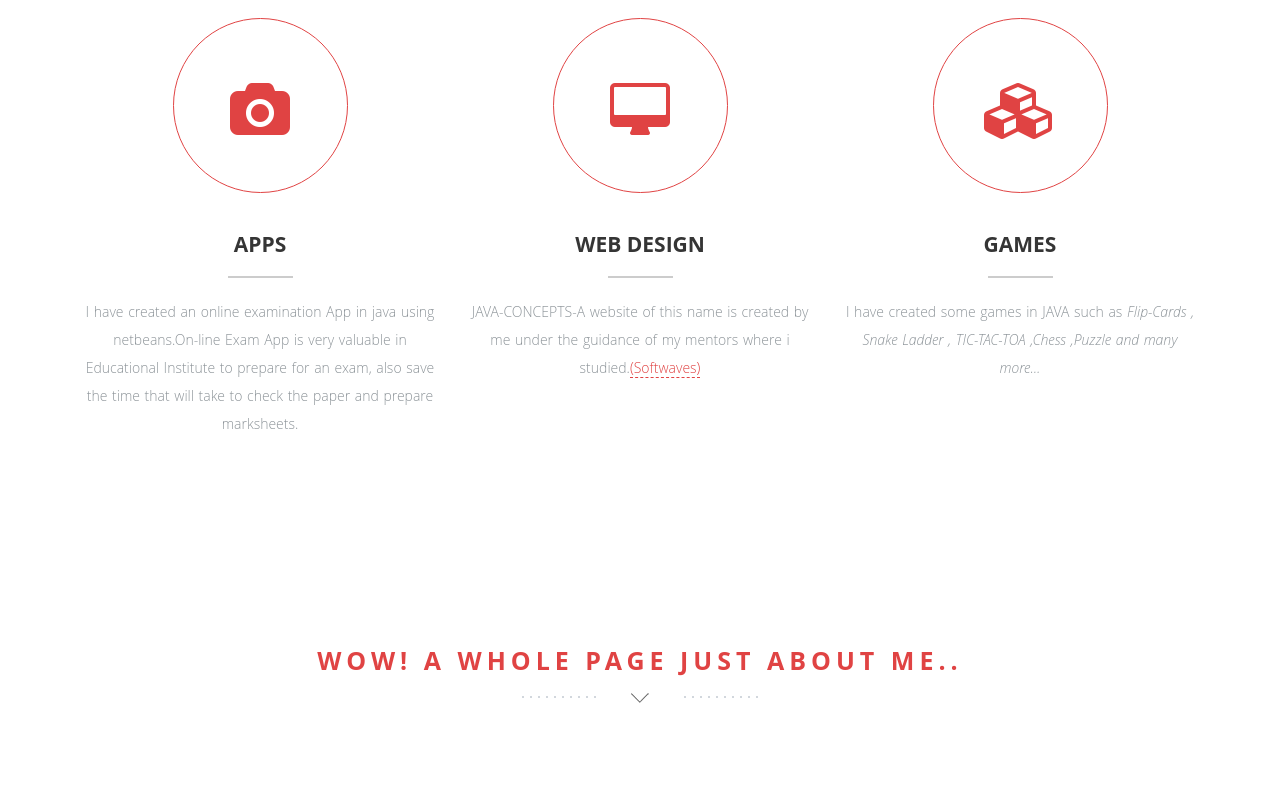
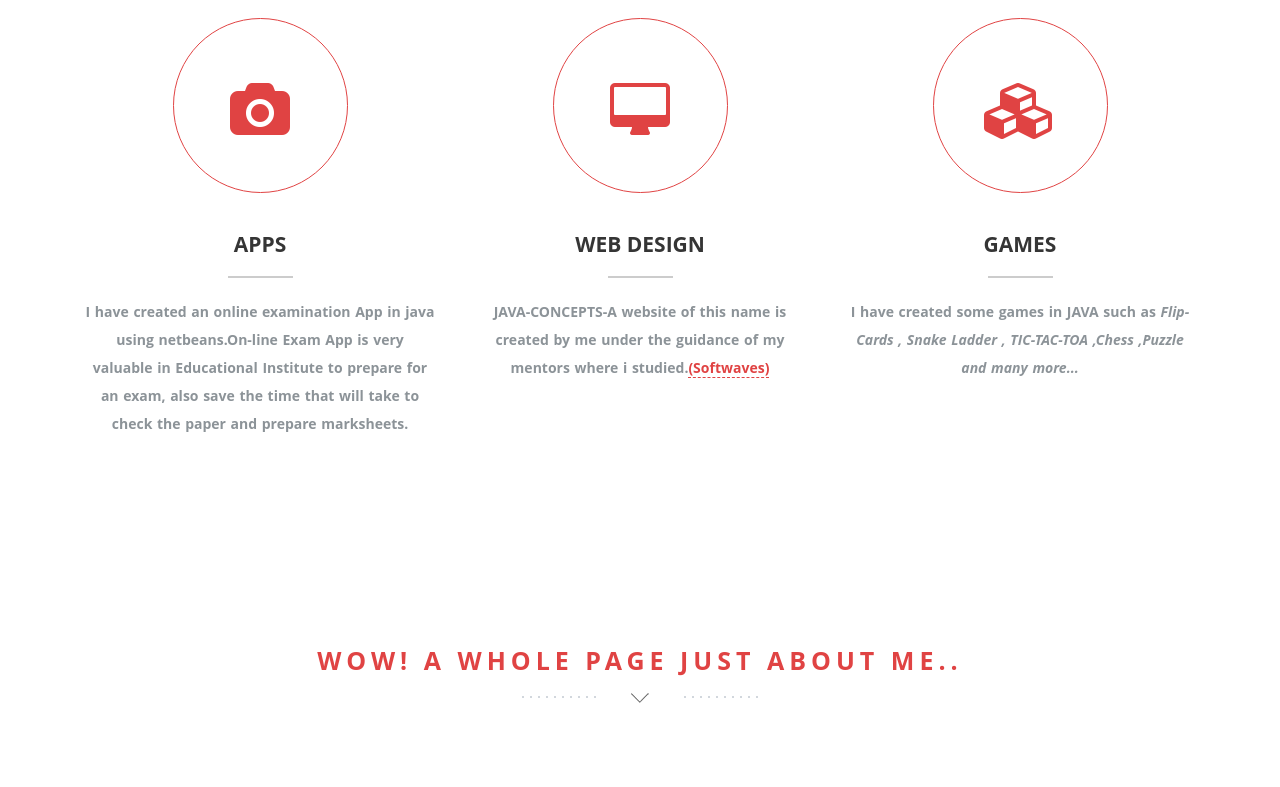
Before and after one commit to Ekanksh/Myportfolio, a plain HTML site: page index.html in a window 1280 px wide. Shown: the part 1486-2273 px from the top of the page. Drawn offline with nearby package versions, Linux system fonts and the light colour scheme; some packages are replaced by stand-ins of ours; files whose address does not match are found by name.

Commit message:
Update index.html

```diff
--- a/index.html
+++ b/index.html
@@ -138,25 +138,25 @@
                       <i class="fa fa-camera"></i><!-- Icon -->
                     </div>
                     <h2>Apps</h2><!-- Title -->
-                    <p>I have created an online examination App  in java using netbeans.On-line Exam App is very valuable in  Educational
+                    <p><b>I have created an online examination App  in java using netbeans.On-line Exam App is very valuable in  Educational
                        Institute to prepare for an exam, also  save the time that will take to check the paper and prepare marksheets.</p><!-- Description -->
-                  </div>
+                  </b></div>
           <!-- Service Box 2 -->
                   <div class="col-md-4 wp2 item delay-05s">
                     <div class="icon">
                       <i class="fa fa-desktop"></i><!-- Icon -->
                     </div>
                     <h2>Web Design</h2><!-- Title -->
-                    <p>JAVA-CONCEPTS-A website of this name is created by me under the guidance of my mentors where i studied.<a href="http://www.softwaves.in/"  target="-blank">(Softwaves)</a></p><!-- Description -->
-                  </div>
+                    <p><b>JAVA-CONCEPTS-A website of this name is created by me under the guidance of my mentors where i studied.<a href="http://www.softwaves.in/"  target="-blank">(Softwaves)</a></p><!-- Description -->
+                  </b></div>
           <!-- Service Box 3 -->
                   <div class="col-md-4 wp2 item delay-1s">
                     <div class="icon">
                       <i class="fa fa-cubes"></i><!-- Icon -->
                     </div>
                     <h2>Games</h2><!-- Title -->
-                    <p>I have created some games in JAVA such as<i> Flip-Cards , Snake Ladder , TIC-TAC-TOA ,Chess ,Puzzle and many more...</i></p><!-- Description -->
-                  </div>
+                    <p><b>I have created some games in JAVA such as<i> Flip-Cards , Snake Ladder , TIC-TAC-TOA ,Chess ,Puzzle and many more...</i></p><!-- Description -->
+                  </b></div>
           </div>
                   <div class="clearfix"></div>
               </div>
```
